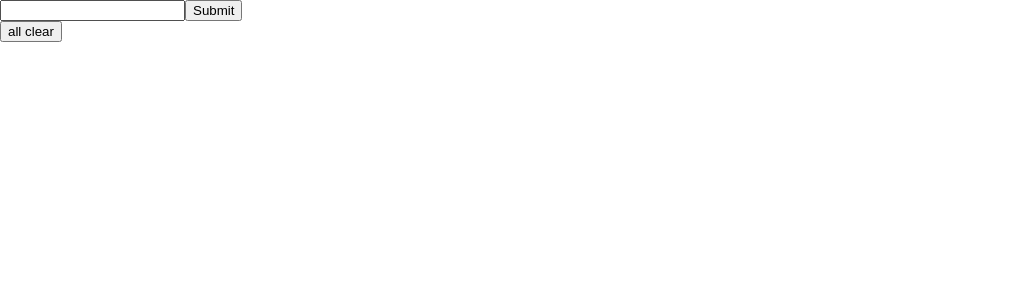
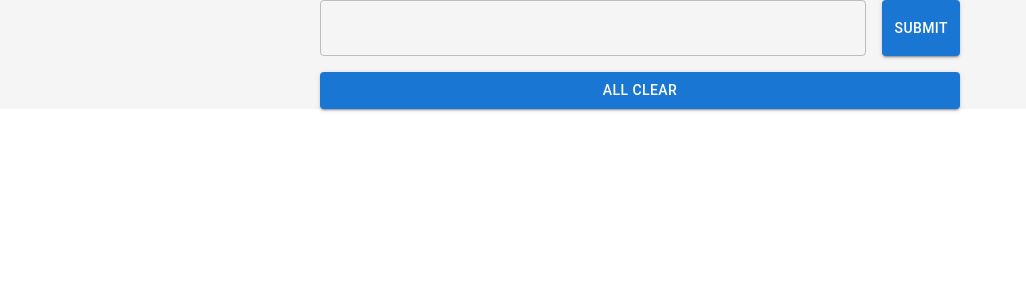
Before and after one commit to semigura/next-js-heatmap-app, a Next.js app: page / in a window 1280 px wide. Shown: the top 300 px of the page, without its empty margins (0-1026 px from the left). Built offline with nearby package versions, Linux system fonts and the light colour scheme.

Commit message:
Apply mui component to components

```diff
--- a/components/Task.tsx
+++ b/components/Task.tsx
@@ -1,6 +1,7 @@
 import { useEffect, useState } from "react";
 
 import { css } from "@emotion/react";
+import { Card, Button, Stack } from "@mui/material";
 import {
   addMonths,
   format,
@@ -56,27 +57,32 @@ function Task(props: { taskType: string }) {
   });
 
   return (
-    <div>
+    <Card
+      css={css`
+        padding: 3%;
+      `}
+    >
+      <Stack spacing={2}>
         <div
           css={css`
+            text-align: center;
             & .react-calendar-heatmap {
               max-height: 100px;
             }
           `}
         >
           <CalendarHeatmap
-          startDate={addMonths(new Date(), -1)}
+            startDate={addMonths(new Date(), -12)}
             endDate={new Date()}
             values={value}
           />
         </div>
-      <button onClick={handleClick} type="button">
+        <Button onClick={handleClick} variant="contained">
           {taskType}
-      </button>
+        </Button>
         <LastSubmittedDate filteredList={filteredList} />
         <DurationSubmittedDate filteredList={filteredList} />
-      <button
-        type="button"
+        <Button
           onClick={() => {
             setActivityList([
               ...activityList,
@@ -89,13 +95,15 @@ function Task(props: { taskType: string }) {
               },
             ]);
           }}
+          variant="contained"
         >
           押し忘れ
-      </button>
-      <button onClick={handleClearClick} type="button">
+        </Button>
+        <Button onClick={handleClearClick} variant="contained">
           {taskType} clear
-      </button>
-    </div>
+        </Button>
+      </Stack>
+    </Card>
   );
 }
 
--- a/pages/index.tsx
+++ b/pages/index.tsx
@@ -1,5 +1,7 @@
 import { ChangeEvent, FormEvent, useEffect, useState } from "react";
 
+import { css } from "@emotion/react";
+import { Button, Stack, TextField } from "@mui/material";
 import { useRecoilState, useSetRecoilState } from "recoil";
 
 import { activityListState, taskListState } from "../atoms/states";
@@ -30,17 +32,39 @@ function Home() {
   }, [taskList]);
 
   return (
-    <div>
+    <div
+      css={css`
+        background-color: #f5f5f5;
+      `}
+    >
+      <div
+        css={css`
+          max-width: 50vw;
+          margin: 0 auto;
+        `}
+      >
+        <Stack spacing={2}>
           <form onSubmit={handleSubmit}>
-        <input type="text" value={value} onChange={handleChange} />
-        <input type="submit" value="Submit" />
+            <Stack direction="row" spacing={2}>
+              <TextField
+                type="text"
+                value={value}
+                onChange={handleChange}
+                fullWidth
+              />
+              <Button type="submit" variant="contained">
+                Submit
+              </Button>
+            </Stack>
           </form>
           {taskList.map((task) => {
             return <Task taskType={task} key={task} />;
           })}
-      <button onClick={handleClick} type="button">
+          <Button onClick={handleClick} variant="contained">
             all clear
-      </button>
+          </Button>
+        </Stack>
+      </div>
     </div>
   );
 }
```
Lines whose indentation alone changed are shown as unchanged.
